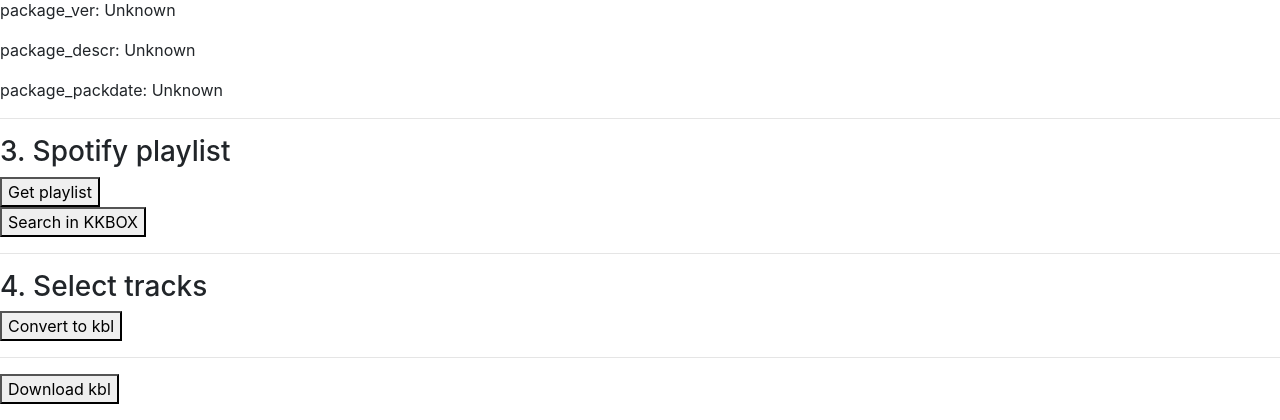
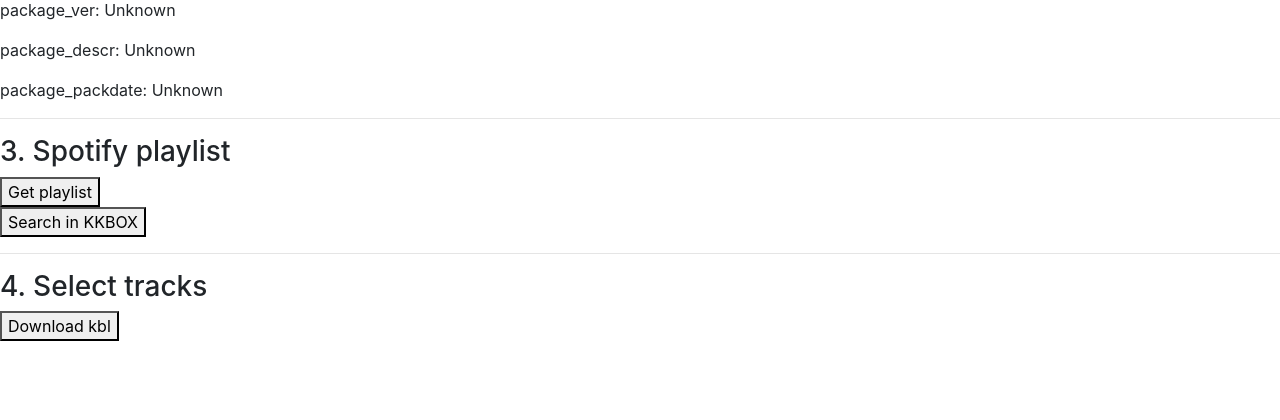
Before and after one commit to kaiiiz/Spotify2KKBOX, a Flask app: page / in a window 1280 px wide. Shown: the part 408-828 px from the top of the page. After the commit the page ends 749 px from the top, so only its background shows below. Run offline with Flask 2, Linux system fonts and the light colour scheme; parts of the project's set-up code (start-up, migrations or seed data) failed here and were passed over; some libraries are stand-ins or nearby versions.

Commit message:
rewrite download function

```diff
--- a/app.py
+++ b/app.py
@@ -327,24 +327,6 @@
             return response
 
 
-def get_trackdata_in_kk(track_id):
-    if checkauth_kkbox():
-        headers = {
-            'Authorization': 'Bearer ' + kkbox_blueprint.session.access_token
-        }
-    else:
-        return None
-
-    url = 'https://api.kkbox.com/v1.1/tracks/' + track_id
-    try:
-        req_trackdata = requests.get(url, headers=headers).json()
-    except Exception as e:
-        print('[get_trackdata_in_kk] failed: ' + str(e))
-        return None
-    else:
-        return req_trackdata
-
-
 def get_kbl_pathname(song_name_url):
     ses = requests.Session()
     ses.mount('http://', HTTPAdapter(max_retries=5))
@@ -402,7 +384,7 @@
     return None
 
 
-def get_kbl_template(playlistcnt, songcnt):
+def gen_kbl_template(playlistcnt, songcnt):
     if not (session.get('kbl_kkbox_ver') and session.get('kbl_package_ver') and
             session.get('kbl_package_packdate') and playlistcnt and songcnt):
         return None
@@ -427,7 +409,7 @@
     return xml
 
 
-def get_kbl_playlist_template(playlist_id, playlist_name):
+def gen_kbl_playlist_template(playlist_id, playlist_name):
     template = {
         "playlist": {
             "playlist_id": playlist_id,
@@ -442,7 +424,7 @@
     return xml
 
 
-def get_kbl_songdata_template(song_pathname, song_artist_id, song_album_id,
+def gen_kbl_songdata_template(song_pathname, song_artist_id, song_album_id,
                               song_song_idx):
     template = {
         "song_data": {
@@ -496,34 +478,40 @@
 
     # 1. use playlist_xml replace '<playlist></playlist>'
     playlist_xml = ''
-    kbl_template = get_kbl_template(playlistcnt, songcnt)
+    kbl_template = gen_kbl_template(playlistcnt, songcnt)
     if not kbl_template:  # generate failed
-        reply = {
-            'status':
-            'failed',
-            'msg':
-            'generate failed, please upload kbl file to update required information.'
+        app.logger.error('generate failed, need kbl attributes')
+        response = {
+            'status': 'Failed',
+            'msg': 'generate failed, need kbl attributes',
+            'filename': None,
         }
-        return jsonify(reply=reply)
+        return jsonify(response=response)
+
     # 2. generate playlist_xml
     for idx, p in enumerate(playlists):
         p_name = p[0]
-        # 1. use playlist_data_xml replace '<playlist_data></playlist_data>'
+
+        # A. use playlist_data_xml replace '<playlist_data></playlist_data>'
         playlist_data_xml = ''
-        playlist_template = get_kbl_playlist_template(idx + 1, p_name)
-        # 2. generate playlist_data_xml
+        playlist_template = gen_kbl_playlist_template(idx + 1, p_name)
+
+        # B. generate playlist_data_xml
         for track in p[1]:
-            song_data = get_kbl_songdata_template(
+            song_data = gen_kbl_songdata_template(
                 track['song_pathname'], track['song_artist_id'],
                 track['song_album_id'], track['song_song_idx'])
             playlist_data_xml += song_data
         playlist_data_xml = '<playlist_data>' + playlist_data_xml + '</playlist_data>'
-        # 3. replace it
+
+        # C. replace it
         playlist_template = playlist_template.replace(
             '<playlist_data></playlist_data>', playlist_data_xml)
         playlist_xml += playlist_template
+
     # 3. replace it
     kbl_template = kbl_template.replace('<playlist></playlist>', playlist_xml)
+
     # 4. save kbl file
     random_list = random.choices(
         string.ascii_uppercase + string.digits + string.ascii_lowercase, k=20)
@@ -531,8 +519,14 @@
     filepath = os.path.join(app.config['KBL_FOLDER'], filename)
     with open(filepath, 'w') as f:
         f.write(kbl_template)
-    reply = {'msg': 'success', 'name': filename}
-    return jsonify(reply=reply)
+
+    # 5. return filename
+    response = {
+        'status': 'Success',
+        'msg': 'generate success',
+        'filename': filename,
+    }
+    return jsonify(response=response)
 
 
 @app.route('/download/<filename>')
@@ -554,31 +548,6 @@
         mimetype='text/html',
         as_attachment=True,
         attachment_filename='spotify2kkbox.kbl')
-
-
-@app.route('/convert/crawler_search_id', methods=['POST'])
-def convert_crawler_search_id():
-    track_id = request.json['track_id']
-    track_data = get_trackdata_in_kk(track_id)
-    name_url = track_data['url']
-    artist_url = track_data['album']['artist']['url']
-    album_url = track_data['album']['url']
-    kbl_data = {}
-    kbl_data['song_pathname'] = get_kbl_pathname(name_url)
-    kbl_data['song_artist_id'] = get_kbl_artistid(artist_url)
-    kbl_data['song_album_id'] = get_kbl_albumid(album_url)
-    kbl_data['song_song_idx'] = track_data['track_number']
-    if not (kbl_data['song_pathname'] and kbl_data['song_artist_id']
-            and kbl_data['song_album_id']):
-        kbl = {'status': 'failed', 'track_data': track_data}
-        return jsonify(kbl=kbl)
-    else:
-        kbl = {
-            'status': 'success',
-            'kbl_data': kbl_data,
-            'track_data': track_data
-        }
-        return jsonify(kbl=kbl)
 
 
 @app.route('/search/all_tracks_in_sp', methods=['POST'])
--- a/static/step3.js
+++ b/static/step3.js
@@ -75,7 +75,6 @@
 function search_in_kkbox(sp_playlist, playlist_cnt) {
     playlist_name = sp_playlist[0]
     sp_playlist[1].forEach(track => {
-        console.log(track)
         $.ajax({
             type: 'POST',
             url: '/search/kbl_attribute',
@@ -88,7 +87,6 @@
                 var msg = data.response.msg
                 var track_data = data.response.data.track_data
                 var kbl_attr = data.response.data.kbl_attr
-                console.log(status, msg, track_data, kbl_attr)
                 if (status == 'Success') {
                     var success_log = ''
                     var track_name = track_data['name']
--- a/static/step4.js
+++ b/static/step4.js
@@ -1,70 +1,3 @@
-$(function () {
-    $('#convert_btn').click(function () {
-        playlist_num = $('#search_detail').children().length
-        create_frame(playlist_num)
-        for (let i = 0; i < playlist_num; i++) {
-            var form_data = new FormData($('#search_success_' + i)[0]);
-            for (var pair of form_data.entries()) {
-                track_name = pair[0];
-                track_id = pair[1];
-                $.ajax({
-                    type: 'POST',
-                    url: '/convert/crawler_search_id',
-                    data: JSON.stringify({ 'track_id': track_id }),
-                    contentType: 'application/json; charset=utf-8',
-                    cache: false,
-                    processData: false,
-                    success: function (data) {
-                        // reply variables
-                        var track_data = data.kbl.track_data
-                        var kbl_data = data.kbl.kbl_data
-                        var status = data.kbl.status
-                        // track variables
-                        var track_name = track_data['name']
-                        var track_album = track_data['album']['name']
-                        var track_artist = track_data['album']['artist']['name']
-                        // append entry to log
-                        if (status == 'success') {
-                            var success_log = '<div>'
-                            success_log += `<input type='checkbox'`
-                            success_log += `data-song_album_id=${kbl_data['song_album_id']} `
-                            success_log += `data-song_artist_id='${kbl_data['song_artist_id']}' `
-                            success_log += `data-song_pathname='${kbl_data['song_pathname']}' `
-                            success_log += `data-song_song_idx='${kbl_data['song_song_idx']}' checked>`
-                            success_log += track_name + ' - ' + track_artist + ' - ' + track_album
-                            success_log += '</div>'
-                            $('#convert_success_' + i).append(success_log)
-                        }
-                        else if (status == 'failed') {
-                            $('#convert_failed_' + i).append('<li>' + track_name + ' - ' + track_artist + ' - ' + track_album + '</li>')
-                        }
-                    },
-                });
-            }
-        }
-    });
-});
-function create_frame(playlist_num) {
-    $('#convert_detail').empty()
-    var convert_html = ''
-    for (let i = 0; i < playlist_num; i++) {
-        checked_num = $('#search_success_' + i).find('input:checked').length
-        if (checked_num) {
-            playlist_name = $('#search_success_' + i).prop("name")
-            convert_html += '<div id="convert_log_' + i + '">'
-            convert_html += '<h4>' + playlist_name + '</h4>'
-            convert_html += '<h5>Success</h5>'
-            convert_html += `<form id='convert_success_${i}' name='${playlist_name}'>`
-            convert_html += '</form>'
-            convert_html += '<h5>Failed</h5>'
-            convert_html += '<ol id="convert_failed_' + i + '">'
-            convert_html += '</ol>'
-            convert_html += '</div>'
-        }
-    }
-    $('#convert_detail').html(convert_html)
-}
-// Download
 $(function () {
     $('#download_btn').click(function () {
         playlists = get_all_playlists()
@@ -77,28 +10,33 @@
             cache: false,
             processData: false,
             success: function (data) {
-                window.location.replace('download/' + data.reply.name)
+                status = data.response.status
+                msg = data.response.msg
+                filename = data.response.filename
+                if (status == 'Success') {
+                    window.location.replace('download/' + filename)
+                }
             },
         })
     });
 });
 function get_all_playlists() {
     playlists = []
-    num = $('#convert_detail').children().length
-    for (let i = 0; i < num; i++) {
-        p = []
-        p_name = $('#convert_success_' + i).prop("name")
-        p_checked = $('#convert_success_' + i).find('input:checked')
-        $.each($('#convert_success_' + i).find('input:checked'), function (i, track) {
+    playlists_num = $('#search_detail').children().length
+    for (let i = 0; i < playlists_num; i++) {
+        playlist = []
+        playlist_name = $('#search_success_' + i).prop("name")
+        playlist_checked = $('#search_success_' + i).find('input:checked')
+        $.each(playlist_checked, function (i, track) {
             var track_data = {
                 'song_artist_id': $(track).data('song_artist_id'),
                 'song_album_id': $(track).data('song_album_id'),
                 'song_pathname': $(track).data('song_pathname'),
                 'song_song_idx': $(track).data('song_song_idx')
             }
-            p.push(track_data)
+            playlist.push(track_data)
         })
-        playlists.push([p_name, p])
+        playlists.push([playlist_name, playlist])
     }
     return playlists
 }
--- a/templates/index.html
+++ b/templates/index.html
@@ -35,9 +35,6 @@
         <hr>
         <h3>4. Select tracks</h3>
         <div id="search_detail" method="POST"></div>
-        <button id="convert_btn" type="button">Convert to kbl</button>
-        <hr>
-        <div id="convert_detail" method="POST"></div>
         <button id="download_btn" type="button">Download kbl</button>
         <p id="download_detail"></p>
     </body>
```
